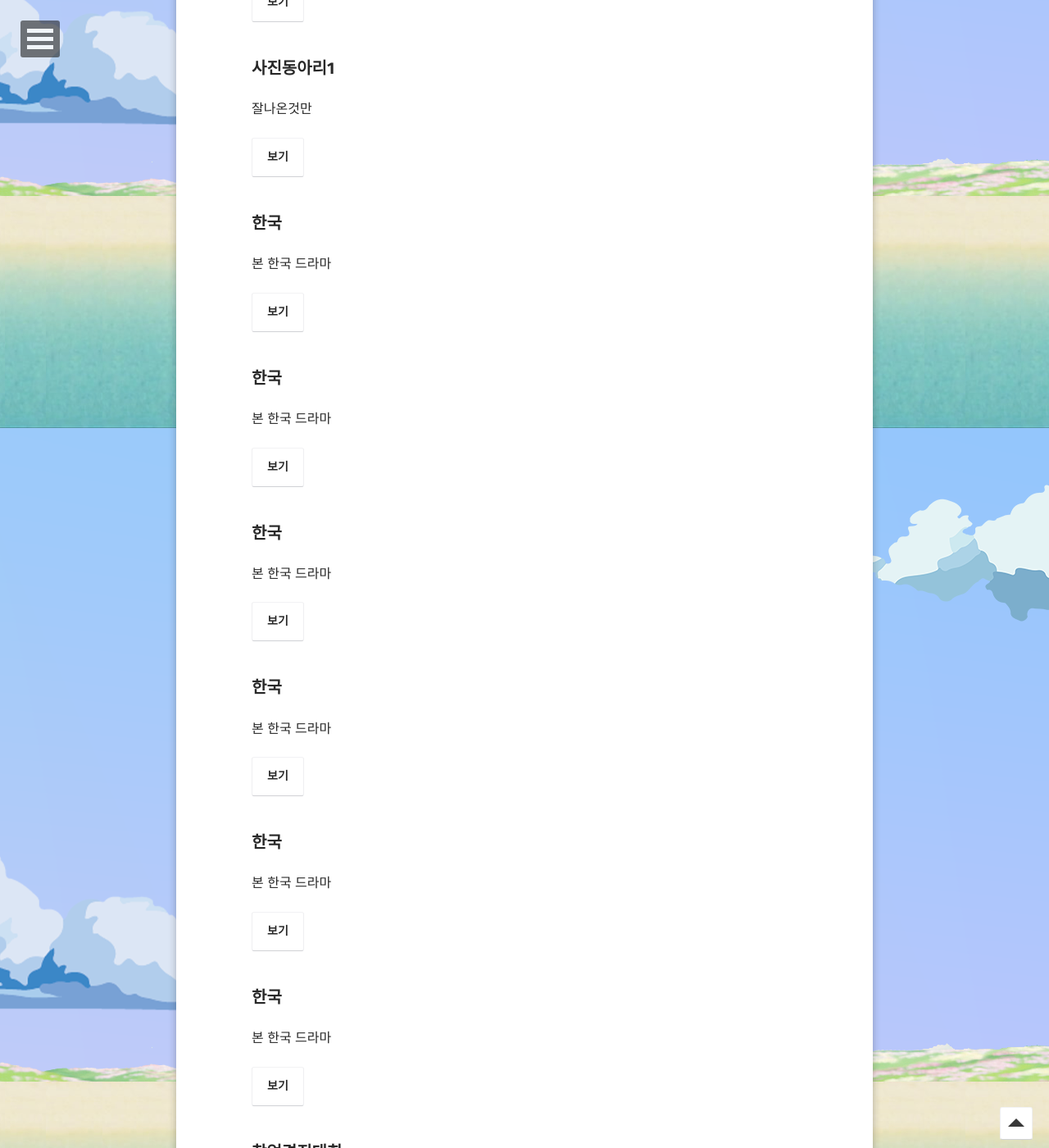
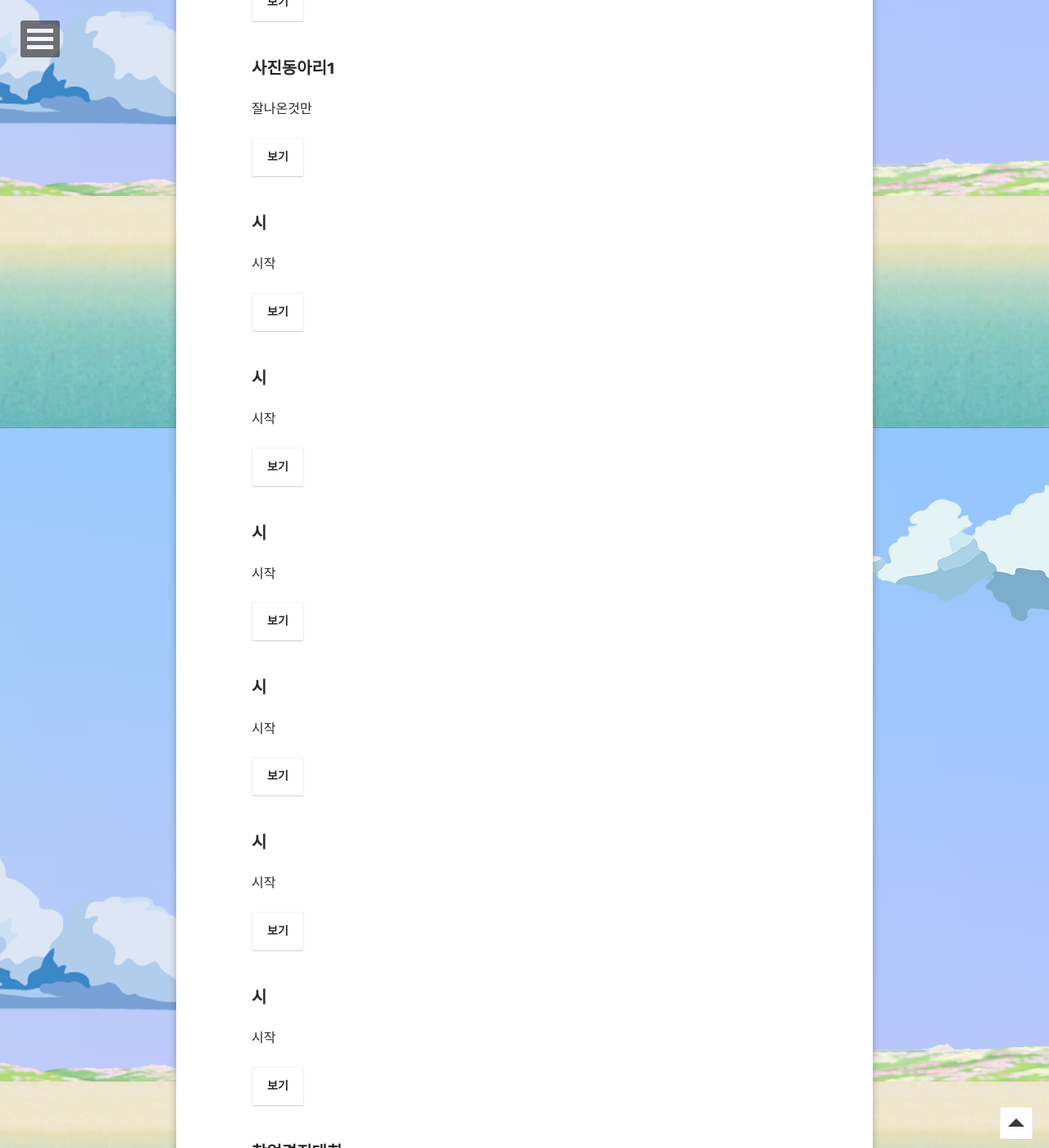
Before and after one commit to jeremy4000/jeremy4000.github.io, a Jekyll site: the page built from posts/index.md, in a window 1280 px wide and 1400 px high, scrolled down 2878 px. Shown: the whole window at 82% size. Built offline with Jekyll 4.4.1, drawn with Linux system fonts in a browser that asks for light colours; some web fonts are replaced; part of the change alters nothing that is shown.

Commit message:
Update 2021-10-02-diary1.md

```diff
--- a/_posts/2021-10-02-diary1.md
+++ b/_posts/2021-10-02-diary1.md
@@ -1,16 +1,52 @@
 ---
 layout: post
-title: "한국"
+title: "시"
 date: 2021-10-02
-excerpt: "본 한국 드라마"
+excerpt: "시작"
 diary: true
 tags: [drama]
 feature: https://imgur.com/NeFndvm
 comments: false
 ---
 
-# 목록
-* 동백꽃필무렵
-* 별에서 온 그대
-* 꽃보다남자
-* 멜로가 체질
+어느 누군가의 마음에
+
+그늘이 질까봐
+
+죽은듯이 살았다
+
+그보단 내 마음에 그늘이
+
+내 기억에 그늘이 드리워
+
+나에게 있어 삶을 생각하느니
+
+차라리
+
+마음껏 표현하고
+
+마음껏 자랑하고
+
+마음껏 기대어
+
+후회 없는 삶을 살고 싶다고
+
+생각했다
+
+그래서
+
+운명 따윈 없을지라도
+
+나중의 내 사람에게
+
+내 기분을, 생각을
+
+전해주고 싶어서
+
+표현의 한 방법으로
+
+시를 쓰기 시작했다
+
+이해해주길 바라는
+
+간절한 마음으로
```
